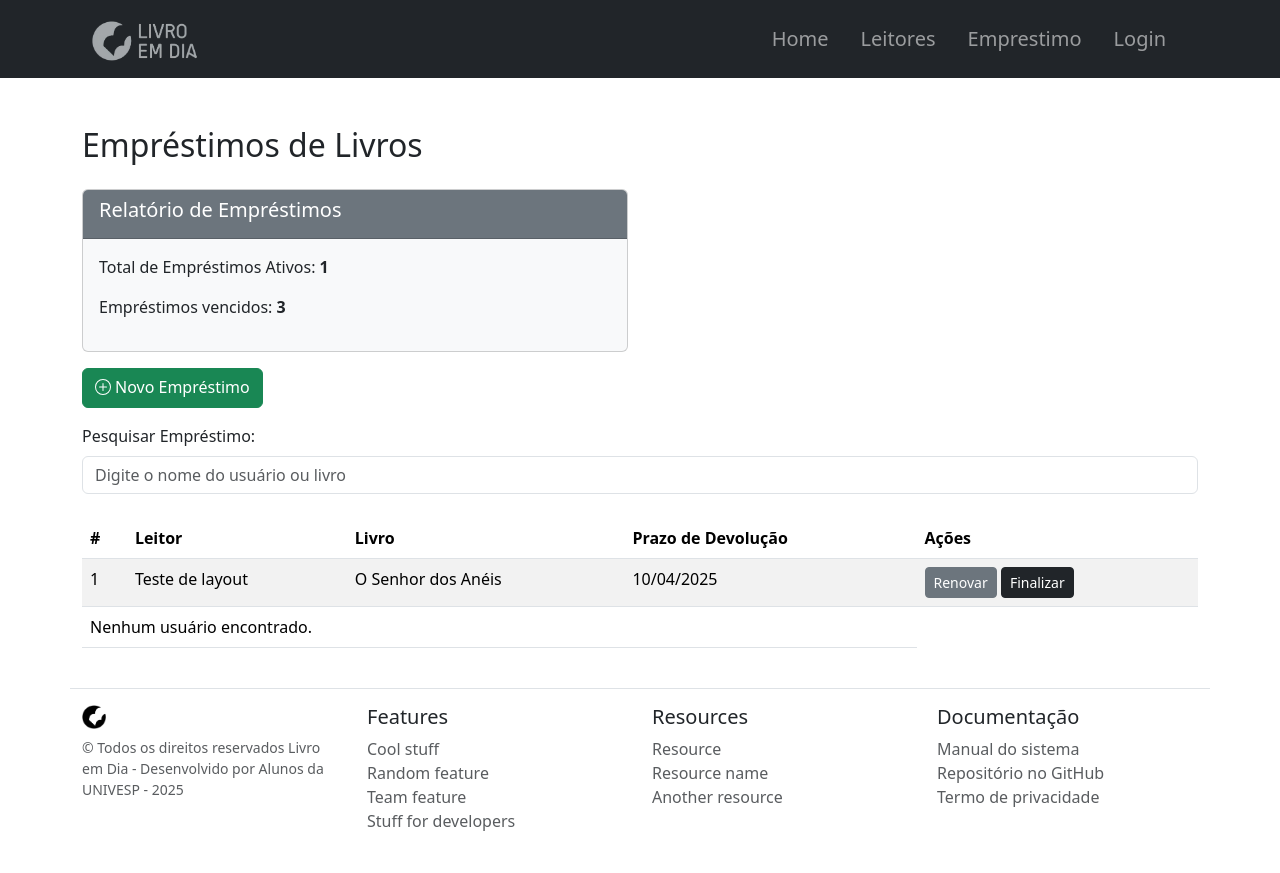
After one commit to DiegoFariasDF/ProjetoIntegrador1, a PHP site: template app/views/emprestimo.php in a window 1280 px wide. The commit adds this page. Run offline with PHP 8.4, Linux system fonts and the light colour scheme; the template is opened without the code that fills it: most values are stand-ins (such as "Sample title", 1, 10 or a date in 2020).

Commit message:
Finalizando a janela de emprestimos, falta incluir um botão para entrar em contato com o leitor, e fazer a regra para o devolver, alem de mostrar a quantidade de emprestimos vencidos, e adicionar  a funçao de novo emprestimo

```diff
--- /dev/null
+++ b/app/views/emprestimo.php
@@ -0,0 +1,108 @@
+<div class="container mt-5">
+        <h2 class="mb-4">Empréstimos de Livros</h2>
+
+        <div class="row">
+            <div class="col-md-6">
+                <div class="card bg-light">
+                    <div class="card-header bg-secondary text-white">
+                        <h5>Relatório de Empréstimos</h5>
+                    </div>
+                    <div class="card-body">
+                        <p>Total de Empréstimos Ativos: <strong><?= $totalEmprestimos ?></strong></p>
+                        <p>Empréstimos vencidos: <strong>3</strong></p>
+                    </div>
+                </div>
+            </div>
+        </div>
+
+        <a href="?pagina=novo_emprestimo" class="btn btn-success mt-3">
+            <span class="d-inline-flex align-items-center gap-1">
+                <svg xmlns="http://www.w3.org/2000/svg" width="16" height="16" fill="currentColor" class="bi bi-plus-circle" viewBox="0 0 16 16">
+                    <path d="M8 15A7 7 0 1 1 8 1a7 7 0 0 1 0 14m0 1A8 8 0 1 0 8 0a8 8 0 0 0 0 16"/>
+                    <path d="M8 4a.5.5 0 0 1 .5.5v3h3a.5.5 0 0 1 0 1h-3v3a.5.5 0 0 1-1 0v-3h-3a.5.5 0 0 1 0-1h3v-3A.5.5 0 0 1 8 4"/>
+                </svg>
+                Novo Empréstimo
+            </span>
+        </a>
+
+        <div class="mb-4 mt-3">
+            <label for="search" class="form-label">Pesquisar Empréstimo:</label>
+            <input type="text" id="search" class="form-control" placeholder="Digite o nome do usuário ou livro">
+        </div>
+
+        <div class="table-responsive">
+            <table class="table table-striped">
+                <thead>
+                    <tr>
+                        <th>#</th>
+                        <th>Leitor</th>
+                        <th>Livro</th>
+                        <th>Prazo de Devolução</th>
+                        <th>Ações</th>
+                    </tr>
+                </thead>
+                <tbody id="loan-list">
+                    <tr>
+                        <td>1</td>
+                        <td>Teste de layout</td>
+                        <td>O Senhor dos Anéis</td>
+                        <td>10/04/2025</td>
+                        <td>
+                            <a class="btn btn-secondary btn-sm" href="#">Renovar</a>
+                            <a class="btn btn-dark btn-sm" href="#">Finalizar</a>
+                        </td>
+                    </tr>
+                    <?php if (!empty($emprestimos)): ?>
+                    <?php foreach ($emprestimos as $emprestimos): ?>
+                        <tr>
+                            <td><?= htmlspecialchars($emprestimos['id']) ?></td>
+                            <td><?= htmlspecialchars($emprestimos['nome']) ?></td>
+                            <td><?= htmlspecialchars($emprestimos['livro']) ?></td>
+                            <td><?= htmlspecialchars($emprestimos['data_devolucao']) ?></td>
+                            <td>
+                                <a class="btn btn-secondary btn-sm" href="?pagina=renovar_emprestimo&id=<?= $emprestimos['id'] ?>">Renovar</a>
+                                <a class="btn btn-dark btn-sm" href="#">Finalizar</a>
+                            </td>
+                        </tr>
+                    <?php endforeach; ?>
+
+                    <?php else: ?>
+                        <tr><td colspan="4">Nenhum usuário encontrado.</td></tr>
+                    <?php endif; ?>
+                </tbody>
+            </table>
+        </div>
+    </div>
+
+    <?php
+    $status = isset($_GET['status']) ? $_GET['status'] : '';
+    ?>
+
+    <?php include 'modals/statusModal.php'; ?>
+
+    <script>
+    document.addEventListener("DOMContentLoaded", function() {
+        <?php if ($status == 'success' || $status == 'fail'): ?>
+            var myModal = new bootstrap.Modal(document.getElementById('statusModal'));
+            myModal.show();
+        <?php endif; ?>
+    });
+    </script>
+
+    <script>
+        document.getElementById("search").addEventListener("keyup", function() {
+            let searchValue = this.value.toLowerCase();
+            let rows = document.querySelectorAll("#loan-list tr");
+
+            rows.forEach(row => {
+                let usuario = row.children[1].textContent.toLowerCase();
+                let livro = row.children[2].textContent.toLowerCase();
+
+                if (usuario.includes(searchValue) || livro.includes(searchValue)) {
+                    row.style.display = "";
+                } else {
+                    row.style.display = "none";
+                }
+            });
+        });
+    </script>
--- /dev/null
+++ b/app/views/modals/statusModal.php
@@ -0,0 +1,20 @@
+<div class="modal fade" id="statusModal" tabindex="-1" aria-labelledby="statusModalLabel" aria-hidden="true">
+  <div class="modal-dialog">
+    <div class="modal-content">
+      <div class="modal-header">
+        <h5 class="modal-title" id="statusModalLabel">Status do Empréstimo</h5>
+        <button type="button" class="btn-close" data-bs-dismiss="modal" aria-label="Close"></button>
+      </div>
+      <div class="modal-body">
+        <?php if ($status == 'success'): ?>
+            <p>Empréstimo renovado com sucesso!</p>
+        <?php elseif ($status == 'fail'): ?>
+            <p>Falha ao renovar o empréstimo. Tente novamente!</p>
+        <?php endif; ?>
+      </div>
+      <div class="modal-footer">
+        <button type="button" class="btn btn-secondary" data-bs-dismiss="modal">Fechar</button>
+      </div>
+    </div>
+  </div>
+</div>
--- a/app/views/partials/header.php
+++ b/app/views/partials/header.php
@@ -28,7 +28,7 @@
                 <a class="nav-link" href="?pagina=leitores">Leitores</a>
             </li>
             <li class="nav-item me-3">
-                <a class="nav-link" href="#fale-conosco">Contato</a>
+                <a class="nav-link" href="?pagina=emprestimo">Emprestimo</a>
             </li>
 
             <?php
```
Also changed, not shown: app/controllers/EmprestimoController.php (added, +32 -0 lines), app/core/router.php (+14 -0 lines), app/model/EmprestimoModel.php (+32 -12 lines).
